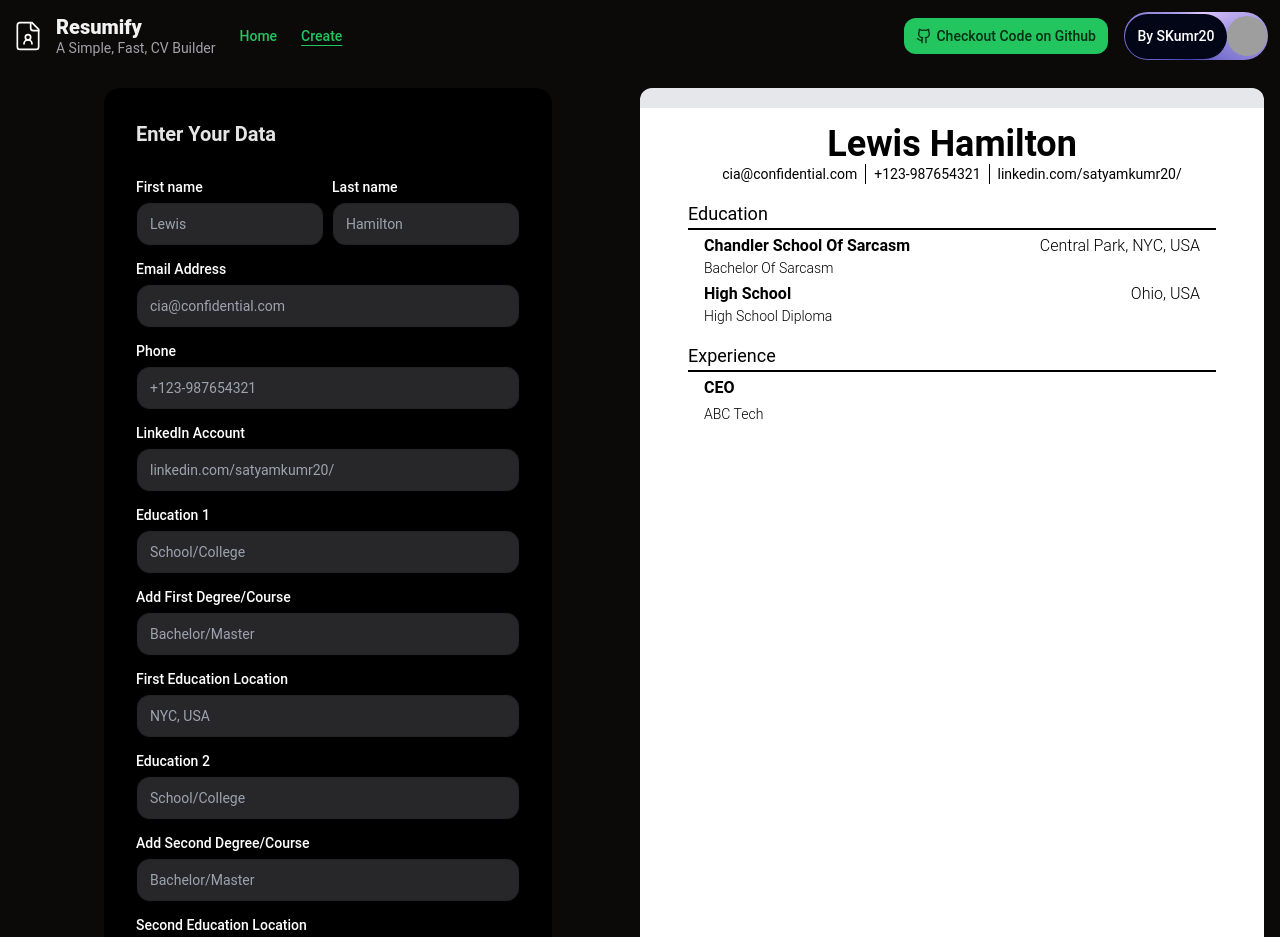
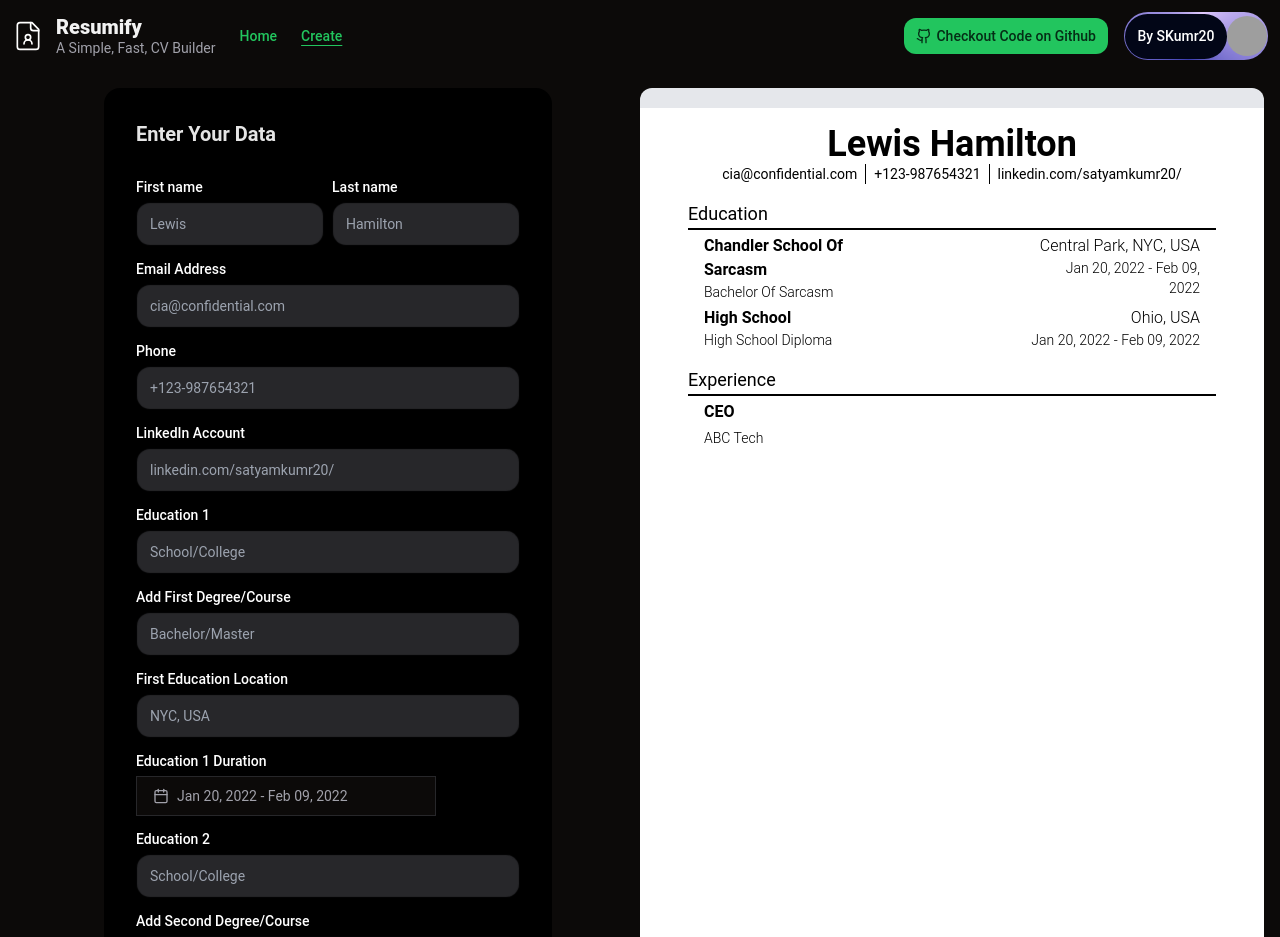
Before and after one commit to SKumr20/resume-builder, a React (Vite) app: page /createResume in a window 1280 px wide. Shown: the top 937 px of the page. Built offline with nearby package versions, Linux system fonts and the light colour scheme; grey boxes are pictures that could not be loaded.

Commit message:
Add Education datepicker section

```diff
--- a/jsconfig.json
+++ b/jsconfig.json
@@ -1,5 +1,6 @@
 {
     "compilerOptions": {
+      "jsx": "react",
       // ...
       "baseUrl": ".",
       "paths": {
--- a/package.json
+++ b/package.json
@@ -12,15 +12,18 @@
   "dependencies": {
     "@radix-ui/react-avatar": "^1.1.2",
     "@radix-ui/react-label": "^2.1.2",
-    "@radix-ui/react-slot": "^1.1.1",
+    "@radix-ui/react-popover": "^1.1.6",
+    "@radix-ui/react-slot": "^1.1.2",
     "@tabler/icons-react": "^3.30.0",
     "class-variance-authority": "^0.7.1",
     "clsx": "^2.1.1",
+    "date-fns": "^3.6.0",
     "framer-motion": "^12.4.1",
     "lucide-react": "^0.473.0",
     "mini-svg-data-uri": "^1.4.4",
     "motion": "^12.4.1",
     "react": "^18.3.1",
+    "react-day-picker": "^8.10.1",
     "react-dom": "^18.3.1",
     "react-router-dom": "^7.1.5",
     "tailwind-merge": "^2.6.0",
--- a/src/components/ResumePreview.jsx
+++ b/src/components/ResumePreview.jsx
@@ -1,5 +1,5 @@
 
-const ResumePreview = ({ firstname, lastname, email, phone, linkedin, education1, educationDegree1, education2, educationDegree2, experience1, experiencePlace1, education1Location, education2Location}) => {
+const ResumePreview = ({ firstname, lastname, email, phone, linkedin, education1, educationDegree1, education2, educationDegree2, experience1, experiencePlace1, education1Location, education2Location, education1Date, education2Date}) => {
 
   return (
     <>
@@ -23,8 +23,9 @@
                 <h2 className="mx-16 font-light text-sm">{educationDegree1}</h2>
               </div>
 
-              <div>
-                <h2 className="mx-16 font-light mt-1 ">{education1Location}</h2>
+              <div className="text-right">
+                <h2 className="mx-16 font-light mt-1">{education1Location}</h2>
+                <h2 className="mx-16 font-light text-sm">{education1Date}</h2>
               </div>
             </div>
 
@@ -36,8 +37,9 @@
                 <h2 className="mx-16 font-light text-sm">{educationDegree2}</h2>
               </div>
 
-              <div>
+              <div className="text-right">
                 <h2 className="mx-16 font-light mt-1 ">{education2Location}</h2>
+                <h2 className="mx-16 font-light text-sm">{education2Date}</h2>
               </div>
             </div>
 
--- a/src/components/signup-form-demo.jsx
+++ b/src/components/signup-form-demo.jsx
@@ -3,8 +3,10 @@
 import { Label } from "@/components/ui/label";
 import { Input } from "@/components/ui/input";
 import { cn } from "@/lib/utils";
+import { DatePickerWithRange } from "./ui/DatePickerWithRange.tsx";
 
-export default function SignupFormDemo({ setFirstname, setLastname, setEmail, setPhone, setLinkedin, setEducation1, setEducationDegree1, setEducation2, setEducationDegree2, setExperience1, setExperiencePlace1, setEducation1Location, setEducation2Location}) {
+
+export default function SignupFormDemo({ setFirstname, setLastname, setEmail, setPhone, setLinkedin, setEducation1, setEducationDegree1, setEducation2, setEducationDegree2, setExperience1, setExperiencePlace1, setEducation1Location, setEducation2Location, setEducation1Date, setEducation2Date}) {
 
   const handleSubmit = (e) => {
     e.preventDefault();
@@ -57,6 +59,12 @@
           <Input id="education1location" placeholder="NYC, USA" type="text" onChange={(e) => setEducation1Location(e.target.value)} />
         </LabelInputContainer>
 
+        {/* Education1 datepicker */}
+        <LabelInputContainer className='mb-4'>
+          <Label>Education 1 Duration</Label>
+          <DatePickerWithRange className=' text-muted-foreground' setEducation1Date={setEducation1Date} target="education1" />
+        </LabelInputContainer>
+
         <LabelInputContainer className="mb-4">
           <Label htmlFor="education1">Education 2</Label>
           <Input id="education2" placeholder="School/College" type="text" onChange={(e) => setEducation2(e.target.value)} />
@@ -68,6 +76,11 @@
         <LabelInputContainer className="mb-4">
           <Label htmlFor="education2location">Second Education Location</Label>
           <Input id="education2location" placeholder="Ohio, USA" type="text" onChange={(e) => setEducation2Location(e.target.value)} />
+        </LabelInputContainer>
+
+        <LabelInputContainer className='mb-4'>
+          <Label>Education 2 Duration</Label>
+          <DatePickerWithRange className=' text-muted-foreground  ' setEducation2Date={setEducation2Date} target="education2" />
         </LabelInputContainer>
 
 
--- /dev/null
+++ b/src/components/ui/DatePickerWithRange.tsx
@@ -0,0 +1,77 @@
+"use client"
+
+import * as React from "react"
+import { addDays, format } from "date-fns"
+import { Calendar as CalendarIcon } from "lucide-react"
+import { DateRange } from "react-day-picker"
+
+import { cn } from "@/lib/utils"
+import { Button } from "@/components/ui/button"
+import { Calendar } from "@/components/ui/calendar"
+import {
+  Popover,
+  PopoverContent,
+  PopoverTrigger,
+} from "@/components/ui/popover"
+
+export function DatePickerWithRange({
+  className, setEducation1Date, setEducation2Date, target
+}: React.HTMLAttributes<HTMLDivElement> & { setEducation1Date: (date: string) => void; setEducation2Date: (date: string) => void }) {
+  const [date, setDate] = React.useState<DateRange | undefined>({
+    from: new Date(2022, 0, 20),
+    to: addDays(new Date(2022, 0, 20), 20),
+  })
+
+  return (
+    <div className={cn("grid gap-2", className)}>
+      <Popover>
+        <PopoverTrigger asChild>
+          <Button
+            id="date"
+            variant={"outline"}
+            className={cn(
+              "w-[300px] justify-start text-left font-normal",
+              !date && "text-muted-foreground"
+            )}
+          >
+            <CalendarIcon />
+            {date?.from ? (
+              date.to ? (
+                <>
+                  {format(date.from, "LLL dd, y")} -{" "}
+                  {format(date.to, "LLL dd, y")}
+                </>
+              ) : (
+                format(date.from, "LLL dd, y")
+              )
+            ) : (
+              <span>Pick a date</span>
+            )}
+          </Button>
+        </PopoverTrigger>
+        <PopoverContent className="w-auto p-0" align="start">
+          <Calendar
+            initialFocus
+            mode="range"
+            defaultMonth={date?.from}
+            selected={date}
+            onSelect={(dateRange) => {
+              setDate(dateRange);
+              if (dateRange?.from && dateRange?.to) {
+                const formattedDate = `${format(dateRange.from, "LLL dd, y")} - ${format(dateRange.to, "LLL dd, y")}`;
+
+                // Update the correct state based on the target
+                if (target === "education1") {
+                  setEducation1Date(formattedDate);
+                } else if (target === "education2") {
+                  setEducation2Date(formattedDate);
+                }
+              }
+            }}
+            numberOfMonths={2}
+          />
+        </PopoverContent>
+      </Popover>
+    </div>
+  )
+}
--- /dev/null
+++ b/src/components/ui/calendar.jsx
@@ -0,0 +1,65 @@
+import * as React from "react"
+import { ChevronLeft, ChevronRight } from "lucide-react"
+import { DayPicker } from "react-day-picker"
+
+import { cn } from "@/lib/utils"
+import { buttonVariants } from "@/components/ui/button"
+
+function Calendar({
+  className,
+  classNames,
+  showOutsideDays = true,
+  ...props
+}) {
+  return (
+    (<DayPicker
+      showOutsideDays={showOutsideDays}
+      className={cn("p-3", className)}
+      classNames={{
+        months: "flex flex-col sm:flex-row space-y-4 sm:space-x-4 sm:space-y-0",
+        month: "space-y-4",
+        caption: "flex justify-center pt-1 relative items-center",
+        caption_label: "text-sm font-medium",
+        nav: "space-x-1 flex items-center",
+        nav_button: cn(
+          buttonVariants({ variant: "outline" }),
+          "h-7 w-7 bg-transparent p-0 opacity-50 hover:opacity-100"
+        ),
+        nav_button_previous: "absolute left-1",
+        nav_button_next: "absolute right-1",
+        table: "w-full border-collapse space-y-1",
+        head_row: "flex",
+        head_cell:
+          "text-muted-foreground rounded-xl w-9 font-normal text-[0.8rem]",
+        row: "flex w-full mt-2",
+        cell: "h-9 w-9 text-center text-sm p-0 relative [&:has([aria-selected].day-range-end)]:rounded-r-md [&:has([aria-selected].day-outside)]:bg-accent/50 [&:has([aria-selected])]:bg-accent first:[&:has([aria-selected])]:rounded-l-md last:[&:has([aria-selected])]:rounded-r-md focus-within:relative focus-within:z-20",
+        day: cn(
+          buttonVariants({ variant: "ghost" }),
+          "h-9 w-9 p-0 font-normal aria-selected:opacity-100"
+        ),
+        day_range_end: "day-range-end",
+        day_selected:
+          "bg-primary text-primary hover:bg-primary hover:text-primary-foreground focus:bg-primary focus:text-primary-foreground",
+        day_today: "bg-accent text-accent-foreground",
+        day_outside:
+          "day-outside text-muted-foreground aria-selected:bg-accent/50 aria-selected:text-muted-foreground",
+        day_disabled: "text-muted-foreground opacity-50",
+        day_range_middle:
+          "aria-selected:bg-accent aria-selected:text-accent-foreground",
+        day_hidden: "invisible",
+        ...classNames,
+      }}
+      components={{
+        IconLeft: ({ className, ...props }) => (
+          <ChevronLeft className={cn("h-4 w-4", className)} {...props} />
+        ),
+        IconRight: ({ className, ...props }) => (
+          <ChevronRight className={cn("h-4 w-4", className)} {...props} />
+        ),
+      }}
+      {...props} />)
+  );
+}
+Calendar.displayName = "Calendar"
+
+export { Calendar }
--- /dev/null
+++ b/src/components/ui/popover.jsx
@@ -0,0 +1,25 @@
+import * as React from "react"
+import * as PopoverPrimitive from "@radix-ui/react-popover"
+
+import { cn } from "@/lib/utils"
+
+const Popover = PopoverPrimitive.Root
+
+const PopoverTrigger = PopoverPrimitive.Trigger
+
+const PopoverContent = React.forwardRef(({ className, align = "center", sideOffset = 4, ...props }, ref) => (
+  <PopoverPrimitive.Portal>
+    <PopoverPrimitive.Content
+      ref={ref}
+      align={align}
+      sideOffset={sideOffset}
+      className={cn(
+        "z-50 w-72 rounded-xl border bg-popover p-4 text-popover-foreground shadow-md outline-none data-[state=open]:animate-in data-[state=closed]:animate-out data-[state=closed]:fade-out-0 data-[state=open]:fade-in-0 data-[state=closed]:zoom-out-95 data-[state=open]:zoom-in-95 data-[side=bottom]:slide-in-from-top-2 data-[side=left]:slide-in-from-right-2 data-[side=right]:slide-in-from-left-2 data-[side=top]:slide-in-from-bottom-2",
+        className
+      )}
+      {...props} />
+  </PopoverPrimitive.Portal>
+))
+PopoverContent.displayName = PopoverPrimitive.Content.displayName
+
+export { Popover, PopoverTrigger, PopoverContent }
--- a/src/pages/CreateResume.jsx
+++ b/src/pages/CreateResume.jsx
@@ -16,12 +16,14 @@
   const [experiencePlace1, setExperiencePlace1] = useState('ABC Tech');
   const [education1Location, setEducation1Location] = useState('Central Park, NYC, USA');
   const [education2Location, setEducation2Location] = useState('Ohio, USA');
+  const [education1Date, setEducation1Date] = useState('Jan 20, 2022 - Feb 09, 2022');
+  const [education2Date, setEducation2Date] = useState('Jan 20, 2022 - Feb 09, 2022');
 
   return (
     <>
       <div className='grid grid-cols-2 p-4 bg-background max-h-full'>
-        <SignupFormDemo setFirstname={setFirstname} setLastname={setLastname} setEmail={setEmail} setPhone={setPhone} setLinkedin={setLinkedin} setEducation1={setEducation1} setEducationDegree1={setEducationDegree1} setEducation2={setEducation2} setEducationDegree2={setEducationDegree2} setExperience1={setExperience1} setExperiencePlace1={setExperiencePlace1} setEducation1Location={setEducation1Location} setEducation2Location={setEducation2Location} />
-        <ResumePreview firstname={firstname} lastname={lastname} email={email} phone={phone} linkedin={linkedin} education1={education1} educationDegree1={educationDegree1} education2={education2} educationDegree2={educationDegree2} experience1={experience1} experiencePlace1={experiencePlace1} education1Location={education1Location} education2Location={education2Location}/>
+        <SignupFormDemo setFirstname={setFirstname} setLastname={setLastname} setEmail={setEmail} setPhone={setPhone} setLinkedin={setLinkedin} setEducation1={setEducation1} setEducationDegree1={setEducationDegree1} setEducation2={setEducation2} setEducationDegree2={setEducationDegree2} setExperience1={setExperience1} setExperiencePlace1={setExperiencePlace1} setEducation1Location={setEducation1Location} setEducation2Location={setEducation2Location} setEducation1Date={setEducation1Date} setEducation2Date={setEducation2Date} />
+        <ResumePreview firstname={firstname} lastname={lastname} email={email} phone={phone} linkedin={linkedin} education1={education1} educationDegree1={educationDegree1} education2={education2} educationDegree2={educationDegree2} experience1={experience1} experiencePlace1={experiencePlace1} education1Location={education1Location} education2Location={education2Location} education1Date={education1Date} education2Date={education2Date}/>
       </div>
     </>
   )
```
Also changed, not shown: 1 other file (tests, documents, lock files or other folders).
